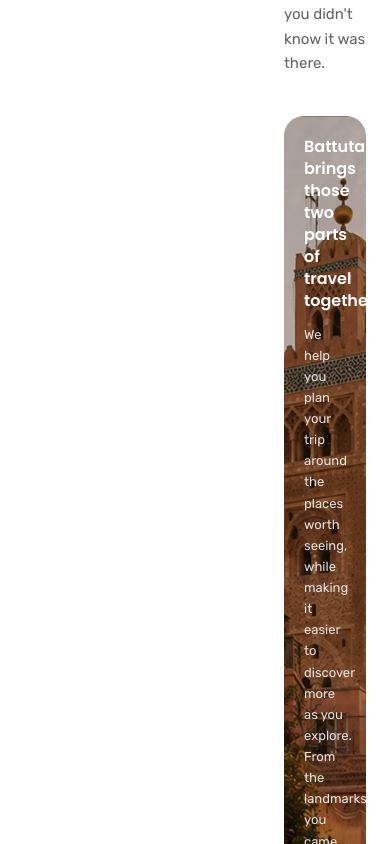
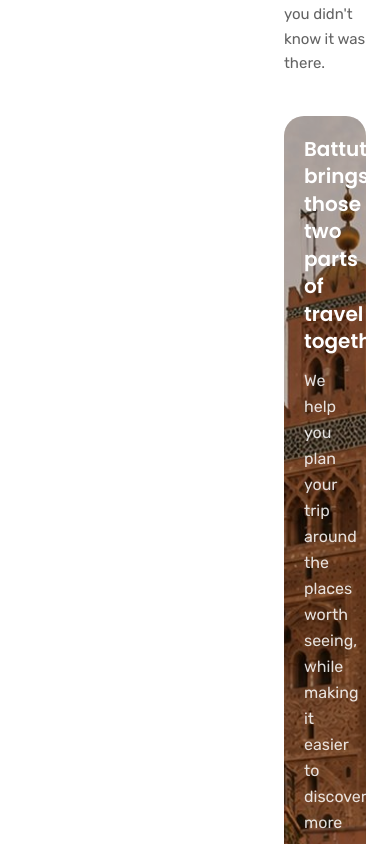
Before and after one commit to ramadawod-cmyk/battuta-huna, a React (Vite) app: page /about in a window 390 px wide. Shown: the part 1400-2244 px from the top of the page. Built offline with nearby package versions, Linux system fonts and the light colour scheme.

Commit message:
Bump card title/body text size for legibility
Title text-base -> text-xl, body text-[13px] -> text-base, on both
the desktop accordion and mobile stacked cards.

Co-Authored-By: Claude Sonnet 5 <noreply@anthropic.com>

```diff
--- a/src/pages/About.tsx
+++ b/src/pages/About.tsx
@@ -32,9 +32,9 @@ const SECTIONS = [
 function SectionCard({ section, expanded }: { section: (typeof SECTIONS)[number]; expanded: boolean }) {
   return (
     <div className="absolute inset-0 p-5 flex flex-col overflow-hidden">
-      <p className="font-heading font-semibold text-white text-base leading-snug">{section.title}</p>
+      <p className="font-heading font-semibold text-white text-xl leading-snug">{section.title}</p>
       <p
-        className="mt-3 text-white/85 text-[13px] leading-relaxed transition-opacity duration-300"
+        className="mt-3 text-white/85 text-base leading-relaxed transition-opacity duration-300"
         style={{ opacity: expanded ? 1 : 0 }}
       >
         {section.body}
@@ -71,8 +71,8 @@ function SectionsStack() {
         <div key={section.title} className="relative rounded-[20px] overflow-hidden p-5 bg-cover bg-center" style={{ backgroundImage: `url(${section.image})` }}>
           <div className="absolute inset-0 bg-black/25" />
           <div className="relative">
-            <p className="font-heading font-semibold text-white text-base leading-snug">{section.title}</p>
-            <p className="mt-3 text-white/85 text-[13px] leading-relaxed">{section.body}</p>
+            <p className="font-heading font-semibold text-white text-xl leading-snug">{section.title}</p>
+            <p className="mt-3 text-white/85 text-base leading-relaxed">{section.body}</p>
           </div>
         </div>
       ))}
```
